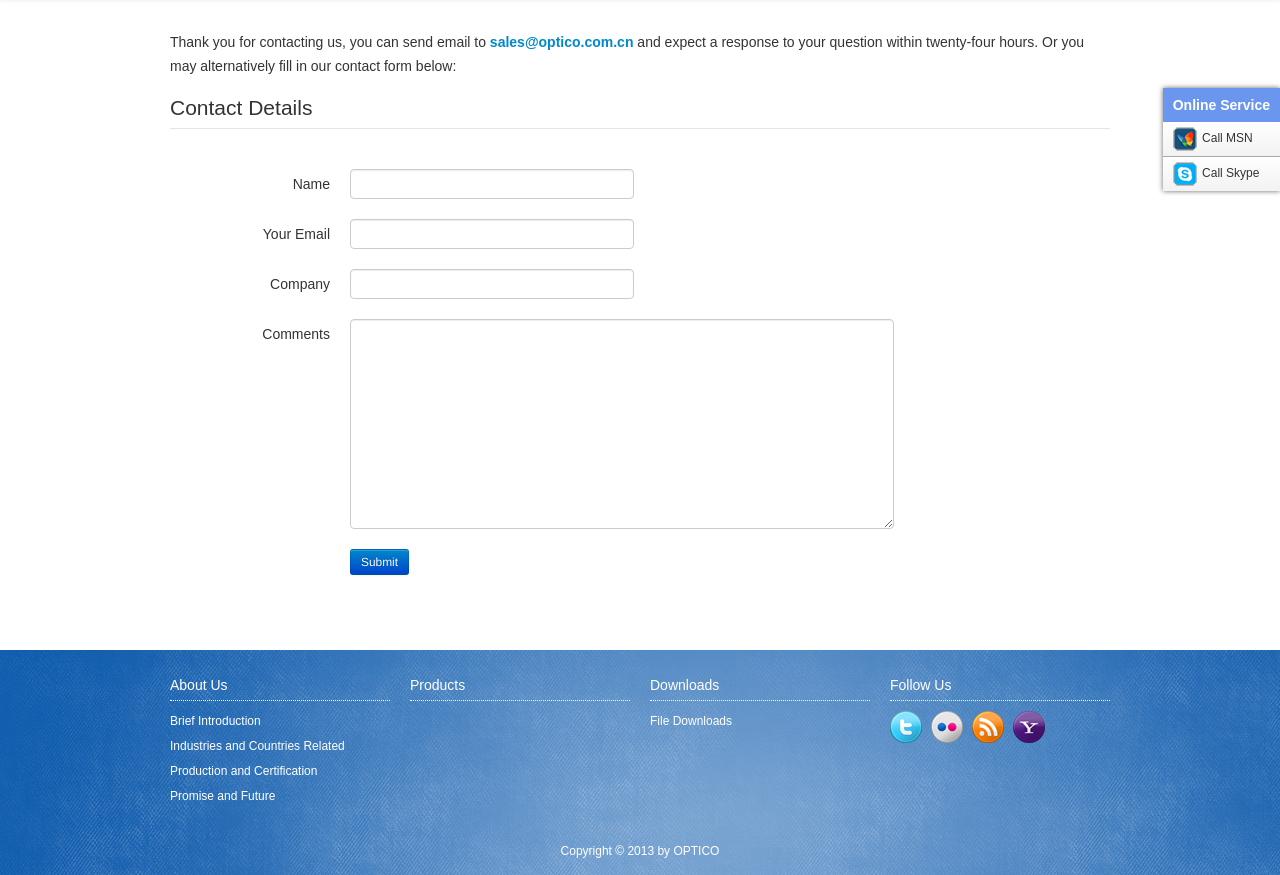
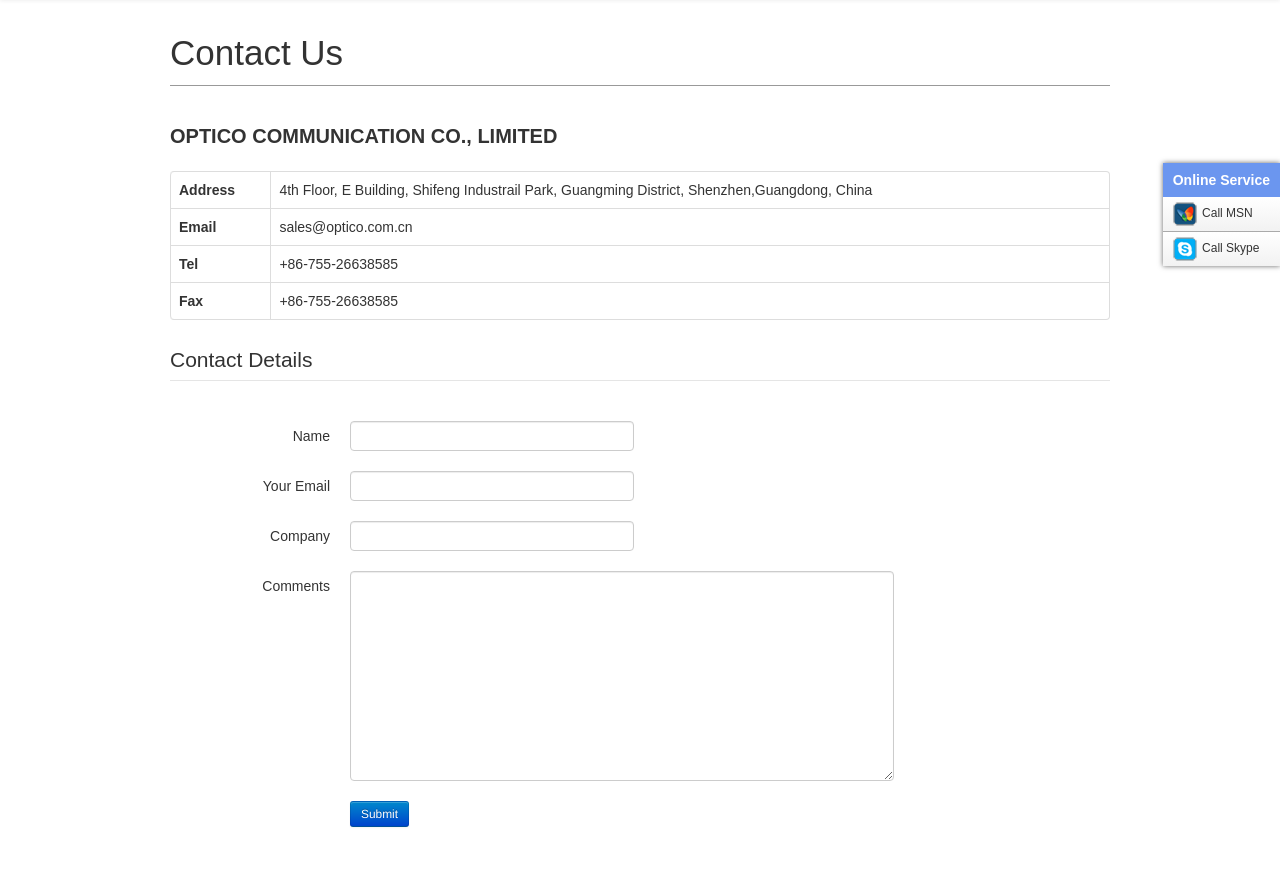
Before and after one commit to hustlzp/optico, a Python web app: template optico/templates/contact.html in a window 1280 px wide. Shown: the part 250-1125 px from the top of the page. Run offline with Jinja, Linux system fonts and the light colour scheme; the template is opened without the code that fills it, so the values that code supplies are empty; style sheets or scripts are compiled from the project's sources; some libraries are stand-ins or nearby versions.

Commit message:
modify contact page

```diff
--- a/optico/controllers/product.py
+++ b/optico/controllers/product.py
@@ -17,7 +17,6 @@ from optico.utils import check_admin, convert_dict, build_pimg_filename
 @app.route('/product/<int:product_id>')
 def product(product_id):
 	p = Product.get_by_id(product_id)
-	# p = dict(Product.get_by_id(product_id))
 	if p:
 		p = dict(p)
 	else:
--- a/optico/static/style/page.css
+++ b/optico/static/style/page.css
@@ -1,4 +1,4 @@
-body{font-family:'arial';}body #os-float-window{position:absolute;z-index:1000000;top:200px;right:0px;box-shadow:0 0 5px #666;}body #os-float-window div{font-size:14px;line-height:14px;}body #os-float-window div img{margin-right:2px;}
+body{font-family:'arial';}body #os-float-window{position:absolute;z-index:1000000;top:200px;right:0px;box-shadow:0 0 5px #666;}body #os-float-window div{font-size:14px;line-height:14px;}body #os-float-window div img{margin-right:2px;width:24px;height:24px;}
 body #os-float-window div a{display:block;color:#333;font-size:12px;text-decoration:none;}
 body #os-float-window .os-title{padding:10px 10px;font-weight:bold;color:white;background-color:#6b96ef;cursor:default;}
 body #os-float-window .os-msn a,body #os-float-window .os-skype a{padding:5px 10px;background-image:linear-gradient(to bottom, #ffffff, #f2f2f2);background-image:-webkit-linear-gradient(top, #ffffff, #f2f2f2);}body #os-float-window .os-msn a:hover,body #os-float-window .os-skype a:hover{background-image:linear-gradient(to bottom, #ffffff, #e2e2e2);background-image:-webkit-linear-gradient(top, #ffffff, #e2e2e2);}
@@ -13,6 +13,7 @@ body #header .navbar-inner .container .nav>li>a{padding:35px 25px 45px 25px;bord
 body #header .navbar-inner .container .main-nav>li{position:relative;overflow:visible;}body #header .navbar-inner .container .main-nav>li ul{visibility:hidden;position:absolute;left:0;top:100px;z-index:1000;list-style-type:none;margin:0;background-color:#fbfbfb;border:1px solid #ccc;border-top:0;border-bottom:0;}body #header .navbar-inner .container .main-nav>li ul li a{width:220px;display:block;padding:10px 15px 10px 15px;color:#333;text-decoration:none;border-bottom:1px solid #ccc;}body #header .navbar-inner .container .main-nav>li ul li a:hover{background-color:black;color:white;}
 body #header .navbar-inner .container .main-nav>li:hover ul{visibility:visible;}
 body #main-wap{font-size:14px;line-height:24px;min-height:350px;}body #main-wap h1{font-size:35px;line-height:35px;margin-top:5px;margin-bottom:30px;padding-bottom:15px;border-bottom:1px solid #999;font-weight:normal;}
+body #main-wap h2{font-size:20px;margin-bottom:15px;}
 body #main-wap input[type='file']{display:block;}
 body #footer{background-color:#105cad;background-image:url('../img/header_bg.png'),url('../img/jeans.png');margin:35px 0 0 0;padding:15px 0;color:white;}body #footer .footer-nav{margin-bottom:30px;}body #footer .footer-nav h4{font-weight:normal;font-size:14px;border-bottom:1px dotted white;padding-bottom:5px;margin-bottom:10px;}
 body #footer .footer-nav ul{list-style-type:none;margin:0;}body #footer .footer-nav ul li{font-size:12px;margin-bottom:5px;}body #footer .footer-nav ul li a{color:white;}
@@ -36,10 +37,6 @@ body #goog-gt-tt+div{display:none;}
 #page-edit-product .p-img{margin-top:20px;border:1px solid #999;}
 #page-mtype .mtype-name{font-size:35px;line-height:35px;margin-bottom:35px;}
 #page-manage-carousel .c-img{width:400px;}
-#page-about h4{margin:20px 0;}#page-about h4 a{color:#333;text-decoration:none;}
-#page-about p{text-align:justify;}
-#page-service h4{margin:20px 0;}#page-service h4 a{color:#333;text-decoration:none;}
-#page-service p{text-align:justify;}
-#page-careers h4{margin:20px 0;}#page-careers h4 a{color:#333;text-decoration:none;}
-#page-careers p{text-align:justify;}
-#page-careers .span8 ul{list-style-type:square;}
+#page-about h4,#page-service h4,#page-careers h4{margin:20px 0;}#page-about h4 a,#page-service h4 a,#page-careers h4 a{color:#333;text-decoration:none;}
+#page-about p,#page-service p,#page-careers p{text-align:justify;}
+.company-info-list{list-style-type:square;}.company-info-list li{margin-bottom:5px;}
--- a/optico/static/style/page.less
+++ b/optico/static/style/page.less
@@ -194,6 +196,12 @@ body{
 			padding-bottom: 15px;
 			border-bottom: 1px solid #999;
 			font-weight: normal;
+		}
+
+		h2{
+			font-size: 20px;
+			margin-bottom: 15px;
+			// font-weight: normal;
 		}
 
 		input[type='file']{
--- a/optico/templates/careers.html
+++ b/optico/templates/careers.html
@@ -7,6 +7,8 @@
 
 <div class="row">
 	<div class="span8">
+		<h1>About Us</h1>
+
 		<h4><a name="bf">Build your bright future with us</a></h4>
 
 		<p>We are marketing wide range of products in above field and targeting customer from region of Europe, South and North America and Middle East. Our major customers are from fields of Telecommunications, Engineering, System Integrators and Research centers.</p>
--- a/optico/templates/contact.html
+++ b/optico/templates/contact.html
@@ -5,7 +5,40 @@
 
 {% block body %}
 
-<p>Thank you for contacting us, you can send email to <b style="color: #0088cc;">sales@optico.com.cn</b> and expect a response to your question within twenty-four hours. Or you may alternatively fill in our contact form below:</p>
+<h1>Contact Us</h1>
+
+<h2>OPTICO COMMUNICATION CO., LIMITED</h2>
+
+<!-- <ul class="company-info-list">
+	<li><b>Address</b>: 4th Floor, E Building, Shifeng Industrail Park, Guangming District, Shenzhen,Guangdong, China</li>
+	<li><b>Email</b>: sales@optico.com.cn</li>
+	<li><b>Tel</b>: +86-755-26638585</li>
+	<li><b>Fax</b>：+86-755-26638585</li>
+</ul> -->
+
+<table class="table table-bordered">
+	<tr>
+		<td><b>Address</b></td>
+		<td>4th Floor, E Building, Shifeng Industrail Park, Guangming District, Shenzhen,Guangdong, China</td>
+	</tr>
+
+	<tr>
+		<td><b>Email</b></td>
+		<td>sales@optico.com.cn</td>
+	</tr>
+
+	<tr>
+		<td><b>Tel</b></td>
+		<td>+86-755-26638585</td>
+	</tr>
+
+	<tr>
+		<td><b>Fax</b></td>
+		<td>+86-755-26638585</td>
+	</tr>
+</table>
+
+<!-- <p>Thank you for contacting us, you can send email to <b style="color: #0088cc;">sales@optico.com.cn</b> and expect a response to your question within twenty-four hours. Or you may alternatively fill in our contact form below:</p> -->
 
 <form id="form-contact" class="form-horizontal" method="post" action="{{ url_for('contact') }}">
 	<fieldset>
```
Also changed, not shown: other parts of optico/static/style/page.less (+10 -34 lines).
